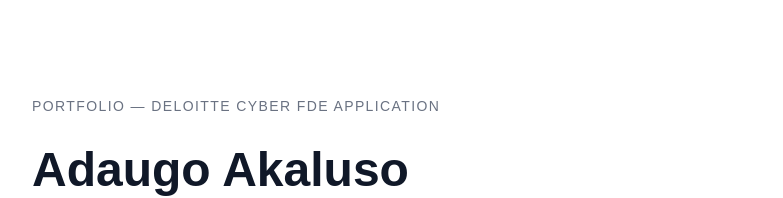
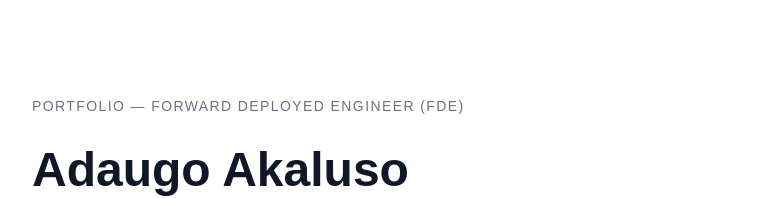
Before and after one commit to Adaakal/adaugo-fde-portfolio, a Next.js app: page / in a window 1280 px wide. Shown: the top 198 px of the page, without its empty margins (248-1031 px from the left). Built offline with nearby package versions, Linux system fonts and the light colour scheme.

Commit message:
changed title to FDE

```diff
--- a/app/page.tsx
+++ b/app/page.tsx
@@ -6,7 +6,7 @@ export default function Home() {
       {/* Hero */}
       <section className="max-w-3xl mx-auto px-6 pt-24 pb-16">
         <p className="text-sm uppercase tracking-widest text-gray-500 mb-6">
-          Portfolio — Deloitte Cyber FDE Application
+          Portfolio — Forward Deployed Engineer (FDE)
         </p>
         <h1 className="text-5xl font-bold leading-tight mb-6">
           Adaugo Akaluso
```
